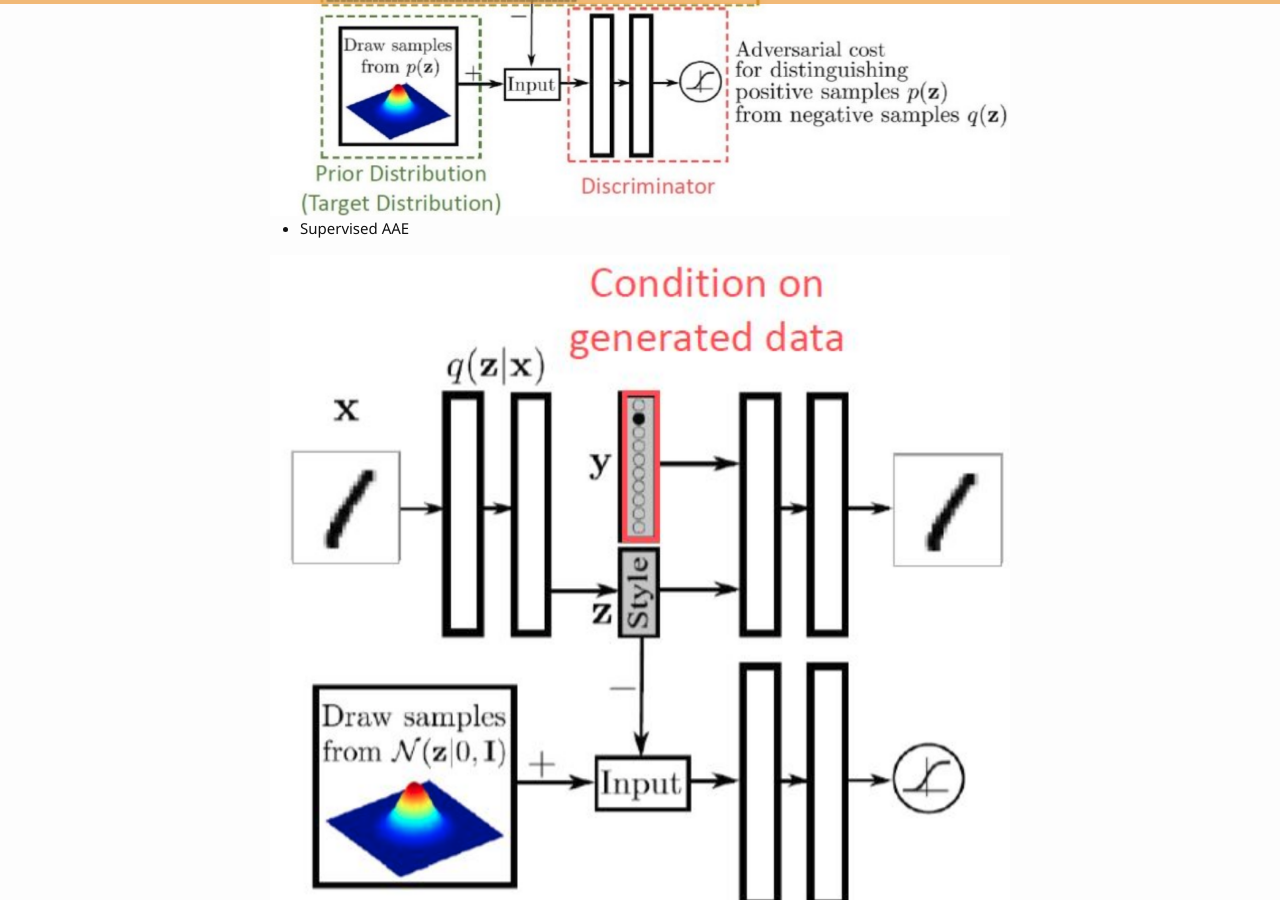
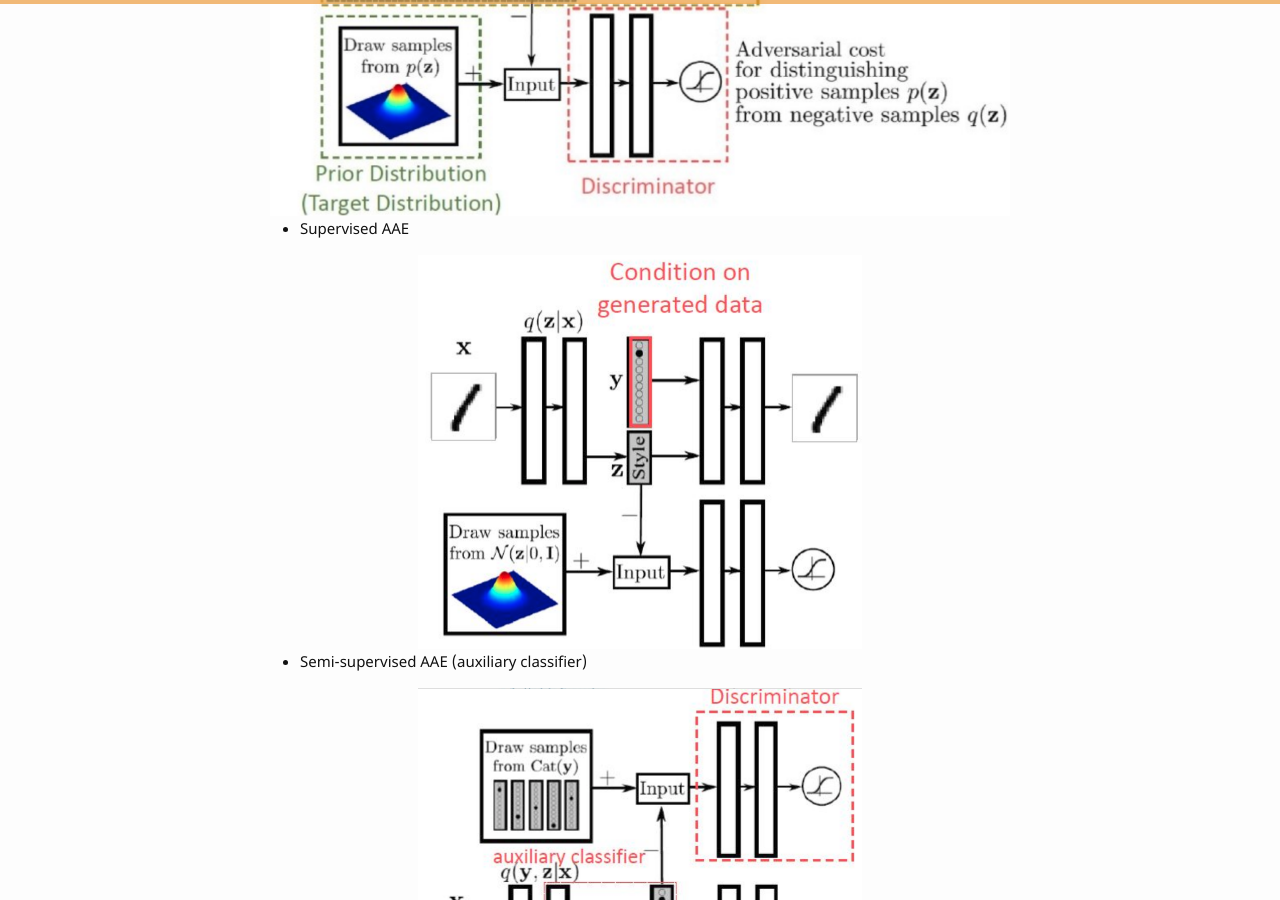
Before and after one commit to bismex/bismex.github.io, a Jekyll site: the page built from _posts/2019-05-25-AAE.md, in a window 1280 px wide and 900 px high, scrolled down 1582 px. Built offline with Jekyll 4.4.1, drawn with Linux system fonts in a browser that asks for light colours; formulas are drawn with MathJax 3.

Commit message:
Update 2019-05-25-AAE.md

```diff
--- a/_posts/2019-05-25-AAE.md
+++ b/_posts/2019-05-25-AAE.md
@@ -52,15 +52,17 @@ tags: ML gan autoencoder generative-model
 ![picture]({{ '/assets/images/AAE000.png' | relative_url }})
 {: style="width: 100%;" class="center"}
 
+
 - Supervised AAE
 
 ![picture]({{ '/assets/images/AAE001.png' | relative_url }})
-{: style="width: 100%;" class="center"}
+{: style="width: 60%;" class="center"}
+
 
 - Semi-supervised AAE (auxiliary classifier)
 
 ![picture]({{ '/assets/images/AAE002.png' | relative_url }})
-{: style="width: 100%;" class="center"}
+{: style="width: 60%;" class="center"}
 
 ---
 
```
